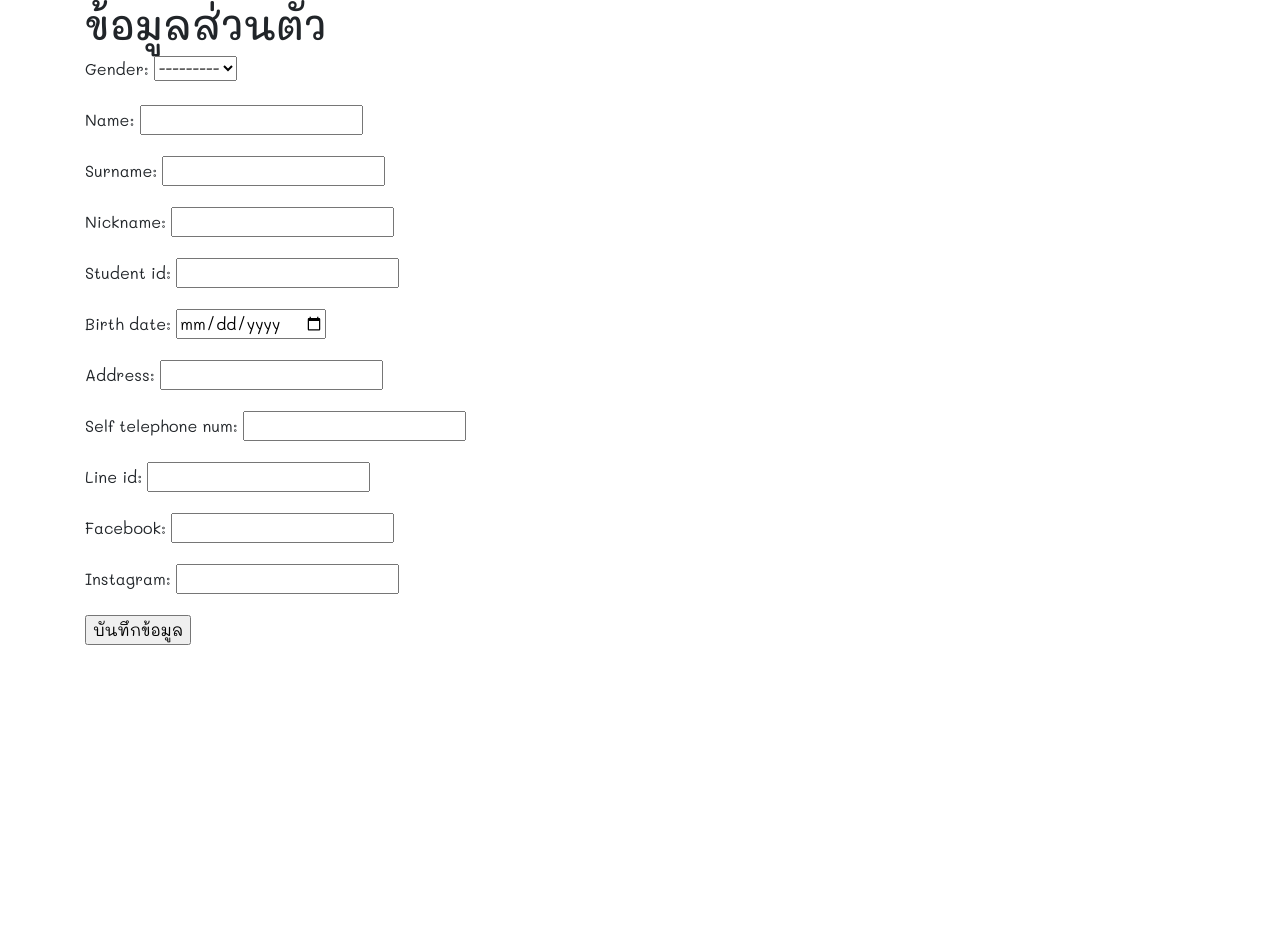
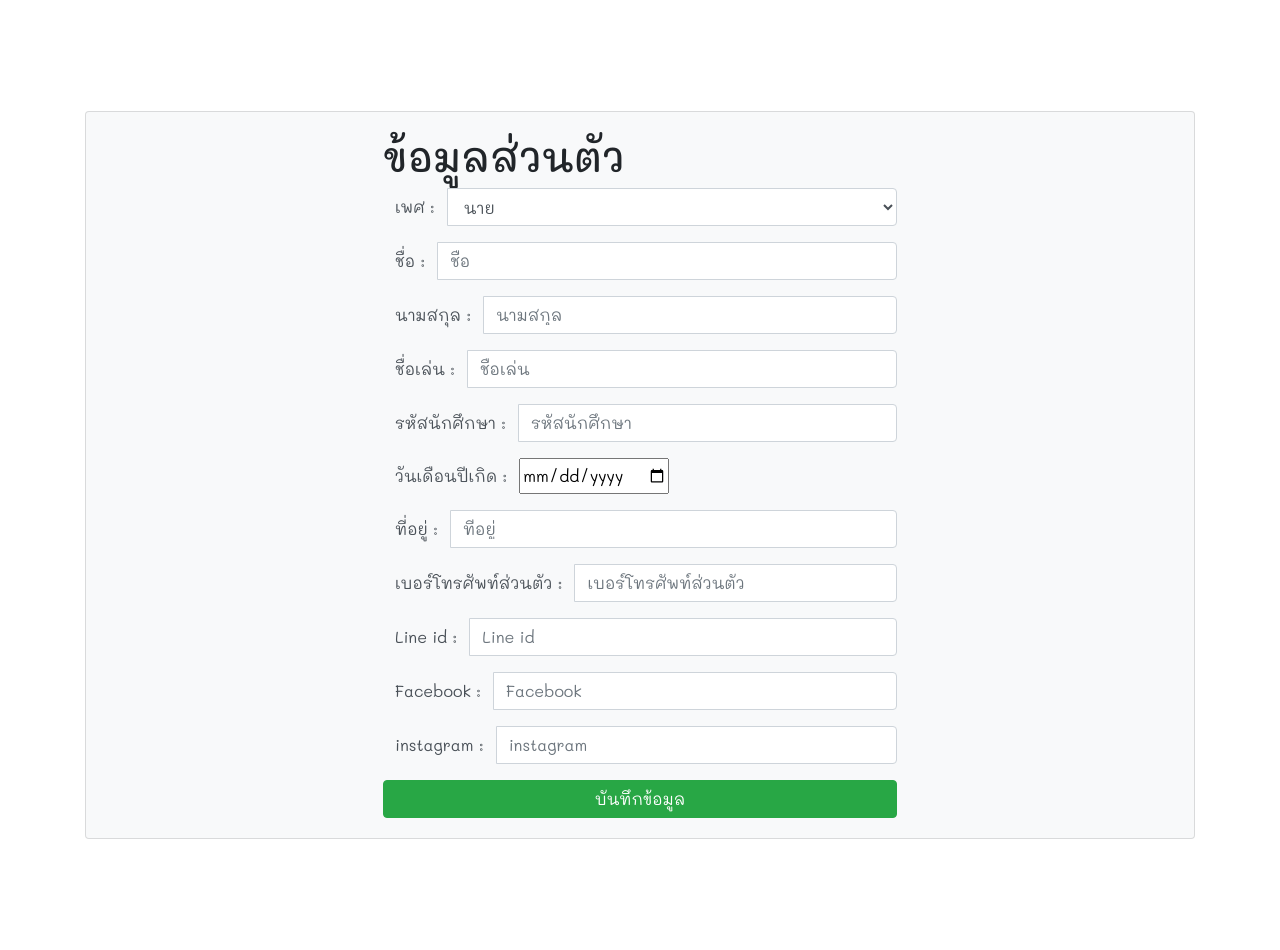
Before and after one commit to KMITL-PreElec9/Website, a Django app: page /accounts/userprofile/ in a window 1280 px wide. Before the commit the page ends 645 px from the top, so only its background shows below. Run offline with Django 3.2, Linux system fonts and the light colour scheme; the visitor is signed in with stand-in values (Sample User, id 1); data comes from the database, SQL or seed files in the repository; some libraries are stand-ins or nearby versions.

Commit message:
no message

```diff
--- a/EEWeb/site_auth/forms.py
+++ b/EEWeb/site_auth/forms.py
@@ -1,6 +1,6 @@
 from allauth.account.forms import LoginForm,SignupForm,ChangePasswordForm,ResetPasswordForm
 from django import forms
-from django.forms import fields
+from django.forms import fields,DateField,Select,Textarea
 from .models import EEUserProfile
 
 class EELoginForm(LoginForm):
@@ -30,6 +30,10 @@ class EEResetPasswordForm(ResetPasswordForm):
         self.fields['email'].widget = forms.PasswordInput(attrs={'type': 'email','class': 'form-control', 'placeholder':'อีเมล'})
 
 class ProfileForm(forms.ModelForm):
+    gender_choices = [
+        ('นาย', 'นาย'),
+        ('นางสาว', 'นางสาว'),
+    ]
     class Meta:
         model = EEUserProfile
         fields = [
@@ -37,6 +41,17 @@ class ProfileForm(forms.ModelForm):
             'student_id', 'birth_date', 'address', 'self_telephone_num',
             'line_id', 'facebook', 'instagram'
             ]
+
     def __init__(self, *args, **kwargs):
         super(ProfileForm, self).__init__(*args, **kwargs)
+        self.fields['gender'].widget = Select(attrs={'type': 'text','class': 'form-control', 'placeholder':'เพศ'},choices=self.gender_choices)
+        self.fields['name'].widget = forms.TextInput(attrs={'type': 'text','class': 'form-control', 'placeholder':'ชื่อ'})
+        self.fields['surname'].widget = forms.TextInput(attrs={'type': 'text','class': 'form-control', 'placeholder':'นามสกุล'})
+        self.fields['nickname'].widget = forms.TextInput(attrs={'type': 'text','class': 'form-control', 'placeholder':'ชื่อเล่น'})
+        self.fields['student_id'].widget = forms.TextInput(attrs={'type': 'text','class': 'form-control', 'placeholder':'รหัสนักศึกษา'})
         self.fields['birth_date'].widget = forms.DateInput(attrs={'type': 'date'})
+        self.fields['address'].widget = forms.TextInput(attrs={'type': 'text','class': 'form-control', 'placeholder':'ที่อยู่'})
+        self.fields['self_telephone_num'].widget = forms.TextInput(attrs={'type': 'text','class': 'form-control', 'placeholder':'เบอร์โทรศัพท์ส่วนตัว'})
+        self.fields['line_id'].widget = forms.TextInput(attrs={'type': 'text','class': 'form-control', 'placeholder':'Line id'})
+        self.fields['facebook'].widget = forms.TextInput(attrs={'type': 'text','class': 'form-control', 'placeholder':'Facebook'})
+        self.fields['instagram'].widget = forms.TextInput(attrs={'type': 'text','class': 'form-control', 'placeholder':'instagram '})
--- a/EEWeb/site_auth/templates/profile/userprofile.html
+++ b/EEWeb/site_auth/templates/profile/userprofile.html
@@ -16,6 +16,9 @@ $(document).ready(function(){
 </script>
 {% endblock%}
 {% block content %}
+<div style="padding-top: 10%; padding-bottom: 10%;">
+    <div class="card bg-light" style="margin: auto;" >
+    <article class="card-body mx-auto" style="width: 50%;" >
 <h1>ข้อมูลส่วนตัว</h1>
 <div id = 'data'>
 <ul>
@@ -32,9 +35,94 @@ $(document).ready(function(){
 <button id ='editdata'>แก้ไขข้อมูล</button>
 </div>
 <div id = 'changedata_form'>
-<form method="post" action = ''>{% csrf_token %}
-    {{ form.as_p }}
-    <input type="submit" value="บันทึกข้อมูล">
+<form method="post" action = ''>
+    {% csrf_token %}
+
+    <div class="form-group input-group">
+        <span class="input-group-text" style="background-color: transparent;border: none;">
+          <label for="id_name" style="margin: auto; ">เพศ :</label> </span>
+                  {{ form.gender.errors }}
+                  {{ form.gender}}
+      </div>
+
+    <div class="form-group input-group">
+        <span class="input-group-text" style="background-color: transparent;border: none;">
+          <label for="id_name" style="margin: auto; ">ชื่อ :</label> </span>
+                  {{ form.name.errors }}
+                  {{ form.name }}
+      </div>
+
+      <div class="form-group input-group">
+          <span class="input-group-text" style="background-color: transparent;border: none;">
+            <label for="id_surname" style="margin: auto; ">นามสกุล :</label> </span>
+            {{ form.surname.errors }}
+              {{ form.surname }}
+      </div>
+
+      <div class="form-group input-group">
+          <span class="input-group-text" style="background-color: transparent;border: none;">
+            <label for="id_surname" style="margin: auto; ">ชื่อเล่น :</label> </span>
+            {{ form.nickname.errors }}
+            {{ form.nickname }}
+      </div>
+
+      <div class="form-group input-group">
+          <span class="input-group-text" style="background-color: transparent;border: none;">
+            <label for="id_surname" style="margin: auto; ">รหัสนักศึกษา :</label> </span>
+              {{ form.student_id.errors }}
+              {{ form.student_id }}
+      </div>
+
+      <div class="form-group input-group">
+          <span class="input-group-text" style="background-color: transparent;border: none;">
+            <label for="id_surname" style="margin: auto; ">วันเดือนปีเกิด :</label> </span>
+              {{ form.birth_date.errors }}
+              {{ form.birth_date }}
+      </div>
+
+      <div class="form-group input-group">
+          <span class="input-group-text" style="background-color: transparent;border: none;">
+            <label for="id_surname" style="margin: auto; ">ที่อยู่ :</label> </span>
+              {{ form.address.errors }}
+              {{ form.address }}
+      </div>
+
+      <div class="form-group input-group">
+          <span class="input-group-text" style="background-color: transparent;border: none;">
+            <label for="id_surname" style="margin: auto; ">เบอร์โทรศัพท์ส่วนตัว :</label> </span>
+              {{ form.self_telephone_num.errors }}
+              {{ form.self_telephone_num }}
+      </div>
+
+      <div class="form-group input-group">
+          <span class="input-group-text" style="background-color: transparent;border: none;">
+            <label for="id_surname" style="margin: auto; ">Line id :</label> </span>
+              {{ form.line_id.errors }}
+              {{ form.line_id }}
+      </div>
+
+      <div class="form-group input-group">
+          <span class="input-group-text" style="background-color: transparent;border: none;">
+            <label for="id_surname" style="margin: auto; ">Facebook :</label> </span>
+              {{ form.facebook.errors }}
+              {{ form.facebook }}
+      </div>
+
+      <div class="form-group input-group">
+          <span class="input-group-text" style="background-color: transparent;border: none;">
+            <label for="id_surname" style="margin: auto; ">instagram :</label> </span>
+              {{ form.instagram.errors }}
+              {{ form.instagram }}
+      </div>
+
+
+
+
+      <button class="btn btn-success btn-block" type="submit" >บันทึกข้อมูล</button>
 </form>
 </div>
+</article>
+</div>
+</div>
+
 {% endblock %}
```
